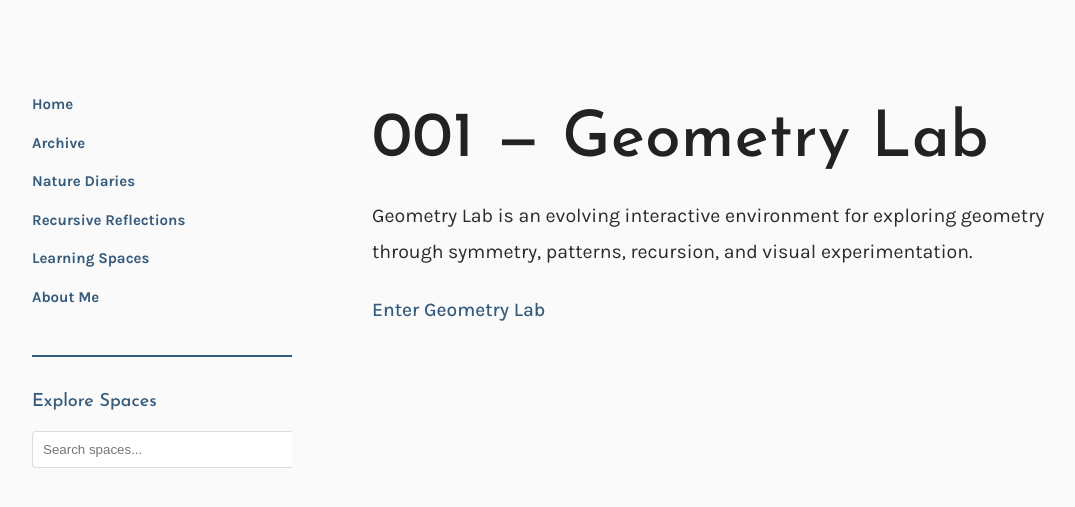
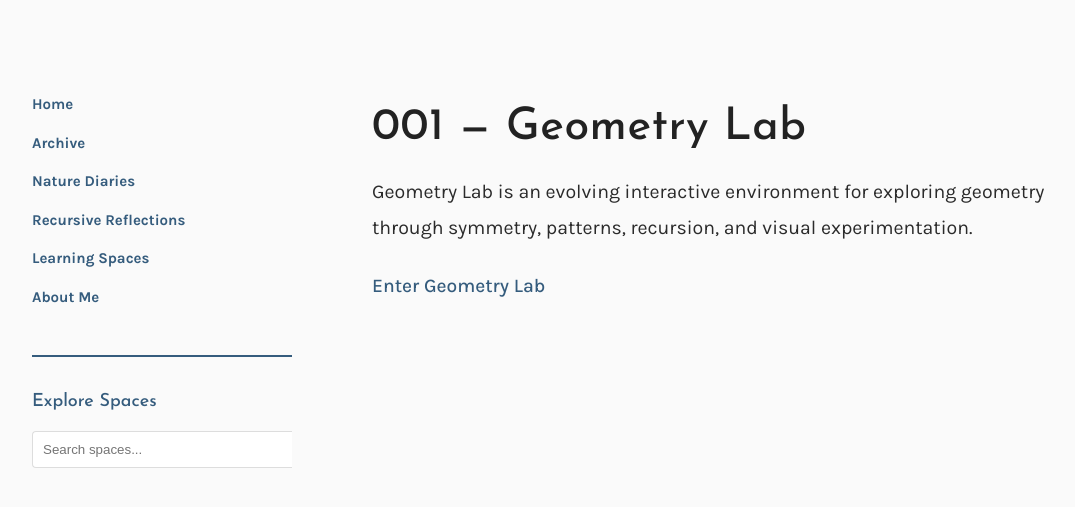
Before and after one commit to vrindanmenon/vrindanmenon.github.io, a Jekyll site: the page built from _learning-spaces/001-geometry-lab.md, in a window 1280 px wide. Shown: the top 507 px of the page, without its empty margins (78-1153 px from the left). Built offline with Jekyll 4.4.1, drawn with Linux system fonts in a browser that asks for light colours.

Commit message:
Font size title changed

```diff
--- a/resources/css/main.css
+++ b/resources/css/main.css
@@ -826,7 +826,7 @@ a:hover {
 }
 
 .blog-post h1 {
-  font-size: 4rem;
+  font-size: 2.8rem;
   line-height: 1.25;
   margin-bottom: 18px;
   font-weight: 500;
@@ -995,7 +995,7 @@ a:hover {
   }
 
   .blog-post h1 {
-    font-size: 2.4rem;
+    font-size: 2rem;
     line-height: 1.2;
   }
 
```
